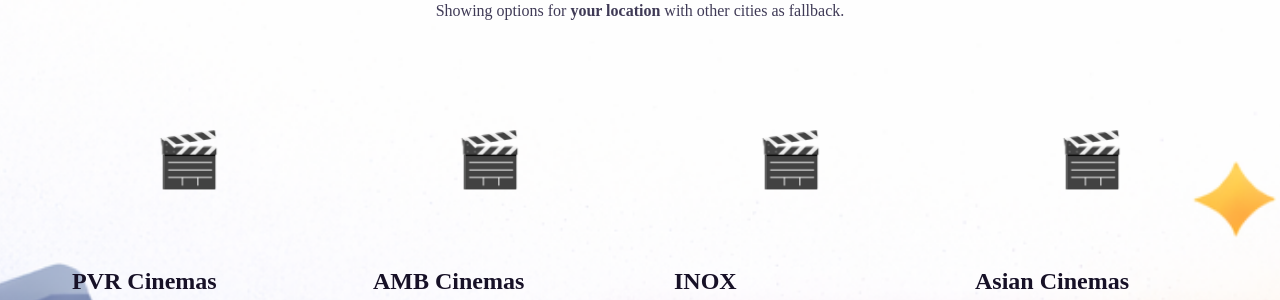
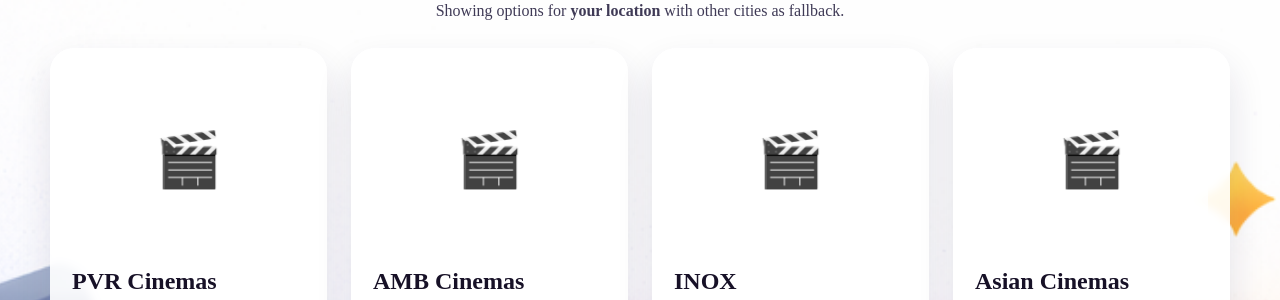
Before and after one commit to lvprasad-dev/univa-ticketing-platform, a Next.js app: page /movies in a window 1280 px wide. Shown: the part 299-599 px from the top of the page. Built offline with nearby package versions, Linux system fonts and the light colour scheme; no server answers; the database is empty.

Commit message:
Separate ticketing cards from page background

```diff
--- a/components/TicketingCategoryPage.tsx
+++ b/components/TicketingCategoryPage.tsx
@@ -374,8 +374,9 @@
 const cardStyle = {
   padding: "22px",
   borderRadius: "24px",
-  background: "transparent",
-  boxShadow: "none",
+  background: "rgba(255, 255, 255, 0.9)",
+  boxShadow: "0 18px 36px rgba(37, 25, 77, 0.12)",
+  backdropFilter: "blur(4px)",
 }
 
 const posterStyle = {
@@ -385,7 +386,7 @@
   justifyContent: "center",
   borderRadius: "20px",
   marginBottom: "18px",
-  background: "transparent",
+  background: "rgba(255, 255, 255, 0.72)",
 }
 
 const posterIconStyle = {
```
